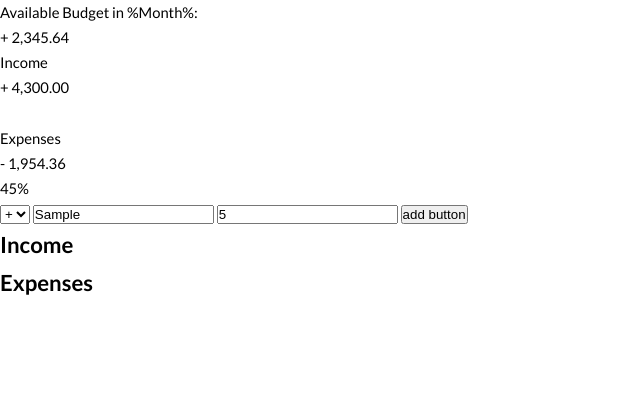
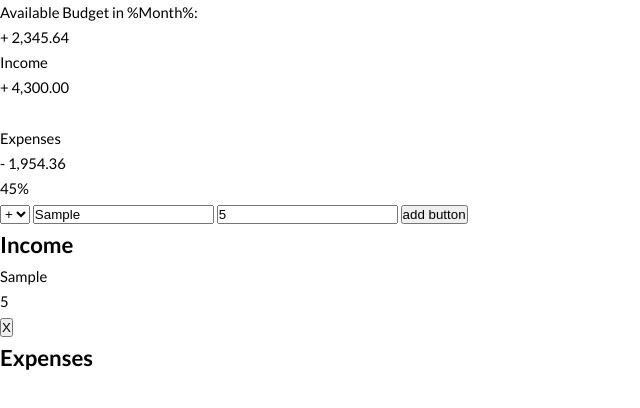
Before and after one commit to MattyGlen123/budget.github.io, a website: page index.html in a window 1280 px wide. Both pictures are taken after typing "Sample", "5" into the empty fields and a click on the button "add button". Shown: the whole page, without its empty margins (0-640 px from the left). Drawn offline with Linux system fonts and the light colour scheme.

Commit message:
created functionality to add items to UI

```diff
--- a/app.js
+++ b/app.js
@@ -66,7 +66,9 @@ const UIController = (function() {
     inputType: '.add__type',
     inputDescription: '.add__description',
     inputAmount: '.add__value',
-    btnAdd: '.add__btn'
+    btnAdd: '.add__btn',
+    incomeContainer: '.income__list',
+    expensesContainer: '.expenses__list'
   };
 
   return {
@@ -76,6 +78,22 @@ const UIController = (function() {
         description: document.querySelector(DOMStrings.inputDescription).value,
         amount: document.querySelector(DOMStrings.inputAmount).value
       };
+    },
+
+    addListItem: function(obj, type) {
+      let html, element;
+      // create html using placeholder text and add obj values
+      if(type === 'inc') {
+        element = DOMStrings.incomeContainer; //assign dom string to element
+        html = `<div class="item" id="income-${obj.id}"><div class="item__description">${obj.description}</div><div class="right "><div class="item__value">${obj.value}</div><div class="item__delete"><button class="item__delete--btn">X</button></div></div></div>`
+      } else if(type === 'exp') {
+        element = DOMStrings.expensesContainer; //assign dom string to element
+        html = `<div class="item " id="expense-${obj.id}"><div class="item__description">${obj.description}</div><div class="right"><div class="item__value">${obj.value}</div><div class="item__percentage">21%</div><div class="item__delete"><button class="item__delete--btn">X</button></div></div></div>`
+      }
+
+      //insert html into the dom
+      document.querySelector(element).insertAdjacentHTML('beforeend', html);
+
     },
 
     getDOMStrings: function() { //expose DOM strings into controller
@@ -114,7 +132,7 @@ const controller = (function(budgetCtrl, UICntrl) {
   newItem = budgetCtrl.addItem(input.type, input.description, input.amount);
 
   // 3. add item to UI
-
+  UICntrl.addListItem(newItem, input.type);
 
   // 4. calc the budget
 
--- a/index.html
+++ b/index.html
@@ -6,7 +6,7 @@
   <meta http-equiv="X-UA-Compatible" content="ie=edge">
   <link rel="stylesheet" href="css/style.css">
   <link href="https://fonts.googleapis.com/css?family=Lato:300,400,700|Pinyon+Script" rel="stylesheet">
-  <link rel="stylesheet" href="https://use.fontawesome.com/releases/v5.1.0/css/all.css">
+  <!-- <link rel="stylesheet" href="https://use.fontawesome.com/releases/v5.1.0/css/all.css"> -->
   <title>Budget App</title>
 </head>
 <body>
```
